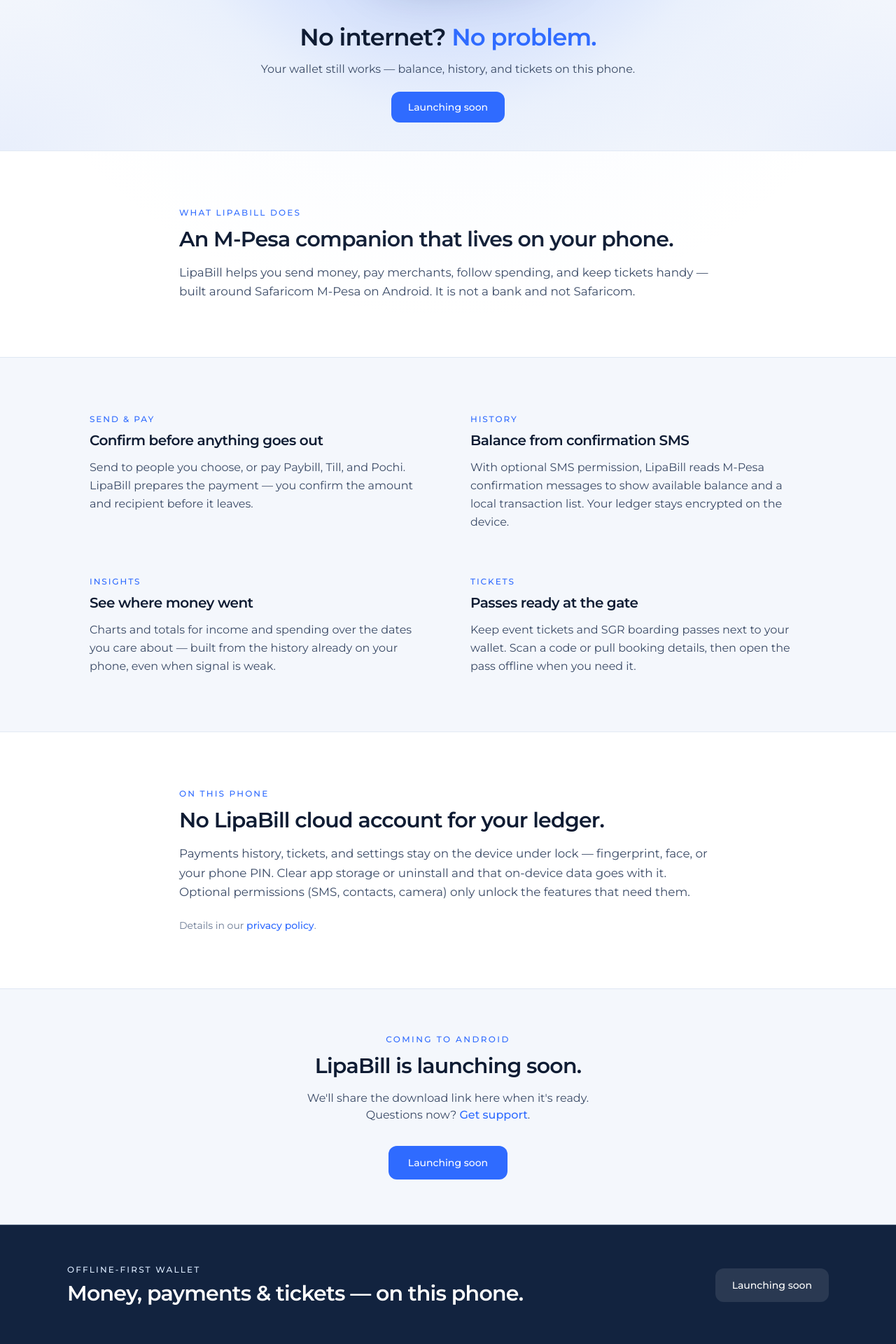
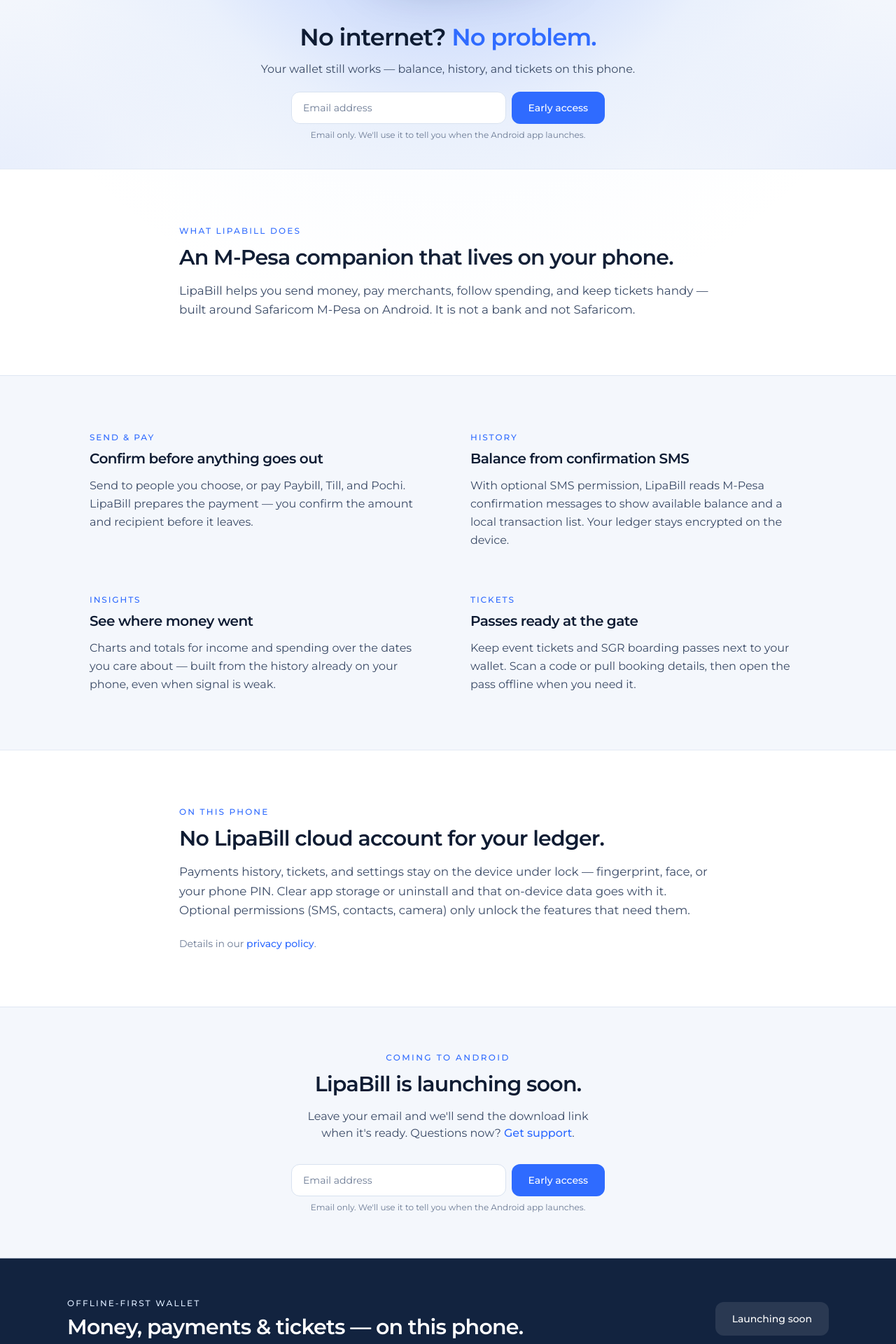
Before and after one commit to mboyacodes-sketch/lipabill-web, a Next.js app: page / in a window 1280 px wide. Shown: the part 780-2700 px from the top of the page at 70% size. Built offline with nearby package versions, Linux system fonts and the light colour scheme.

Commit message:
Collect early-access emails on the homepage.

```diff
--- a/src/app/page.tsx
+++ b/src/app/page.tsx
@@ -5,6 +5,7 @@
   OrbitScale,
   OrbitScaleProvider,
 } from "@/components/InverseBrowserZoom";
+import { NotifyForm } from "@/components/NotifyForm";
 import { SiteFooter, SiteHeader } from "@/components/SiteChrome";
 
 export default function Home() {
@@ -217,10 +218,8 @@
           <p className="mt-2 text-ink-soft">
             Your wallet still works — balance, history, and tickets on this phone.
           </p>
-          <div className="mt-5 flex flex-wrap items-center justify-center gap-4">
-            <span className="inline-flex rounded-xl bg-blue px-6 py-3 text-sm font-medium text-white">
-              Launching soon
-            </span>
+          <div className="mt-5 flex justify-center">
+            <NotifyForm />
           </div>
         </div>
 
@@ -246,9 +245,9 @@
             <p className="mx-auto mt-2 max-w-sm text-sm leading-relaxed text-ink-soft">
               Balance, history, and tickets — on this phone.
             </p>
-            <span className="mt-5 inline-flex rounded-xl bg-blue px-5 py-3 text-sm font-medium text-white">
-              Launching soon
-            </span>
+            <div className="mt-5 flex justify-center">
+              <NotifyForm />
+            </div>
           </div>
 
           <div className="mx-auto mt-10 grid w-full max-w-md gap-3">
@@ -388,16 +387,16 @@
           LipaBill is launching soon.
         </h2>
         <p className="mx-auto mt-4 max-w-md text-ink-soft">
-          We&apos;ll share the download link here when it&apos;s ready. Questions
-          now?{" "}
+          Leave your email and we&apos;ll send the download link when it&apos;s
+          ready. Questions now?{" "}
           <Link href="/support" className="font-medium text-blue hover:underline">
             Get support
           </Link>
           .
         </p>
-        <span className="mt-8 inline-flex rounded-xl bg-blue px-7 py-3.5 text-sm font-medium text-white">
-          Launching soon
-        </span>
+        <div id="notify" className="mt-8 flex justify-center">
+          <NotifyForm />
+        </div>
       </section>
 
       <SiteFooter />
```
